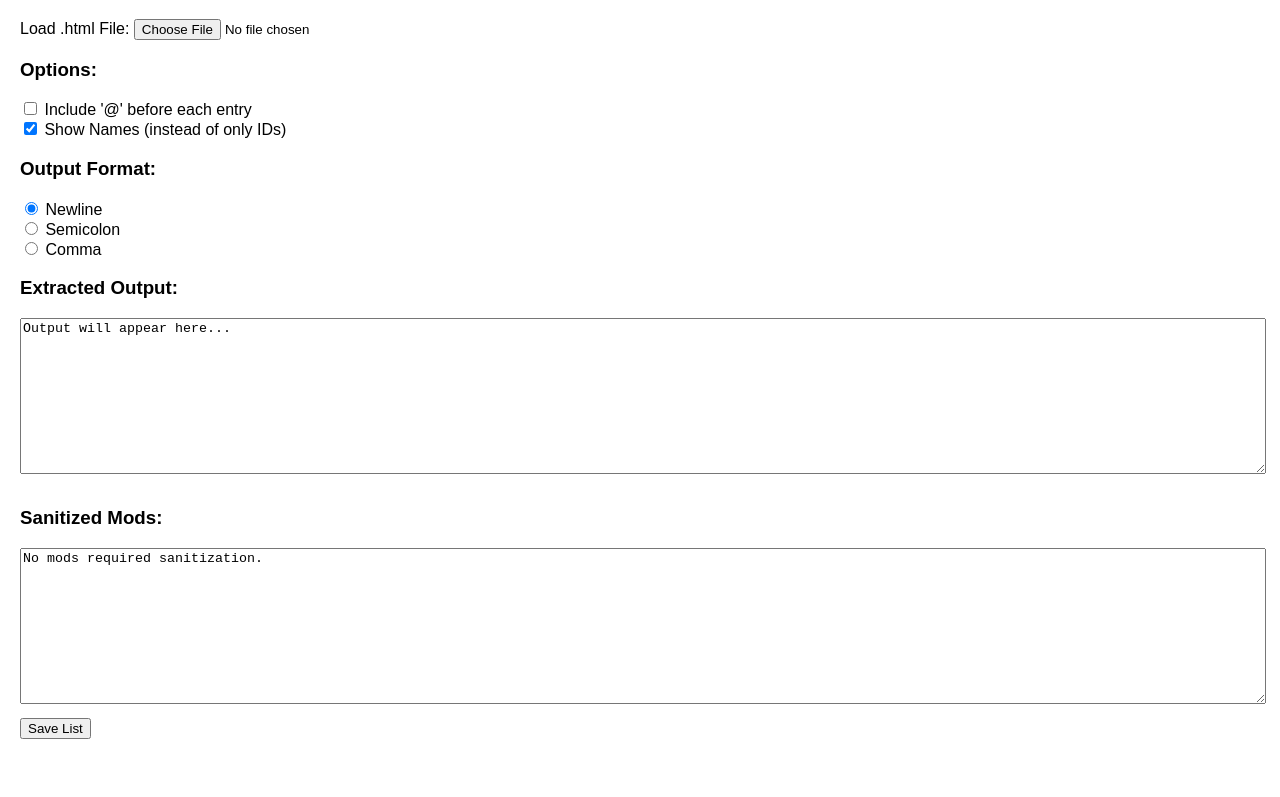
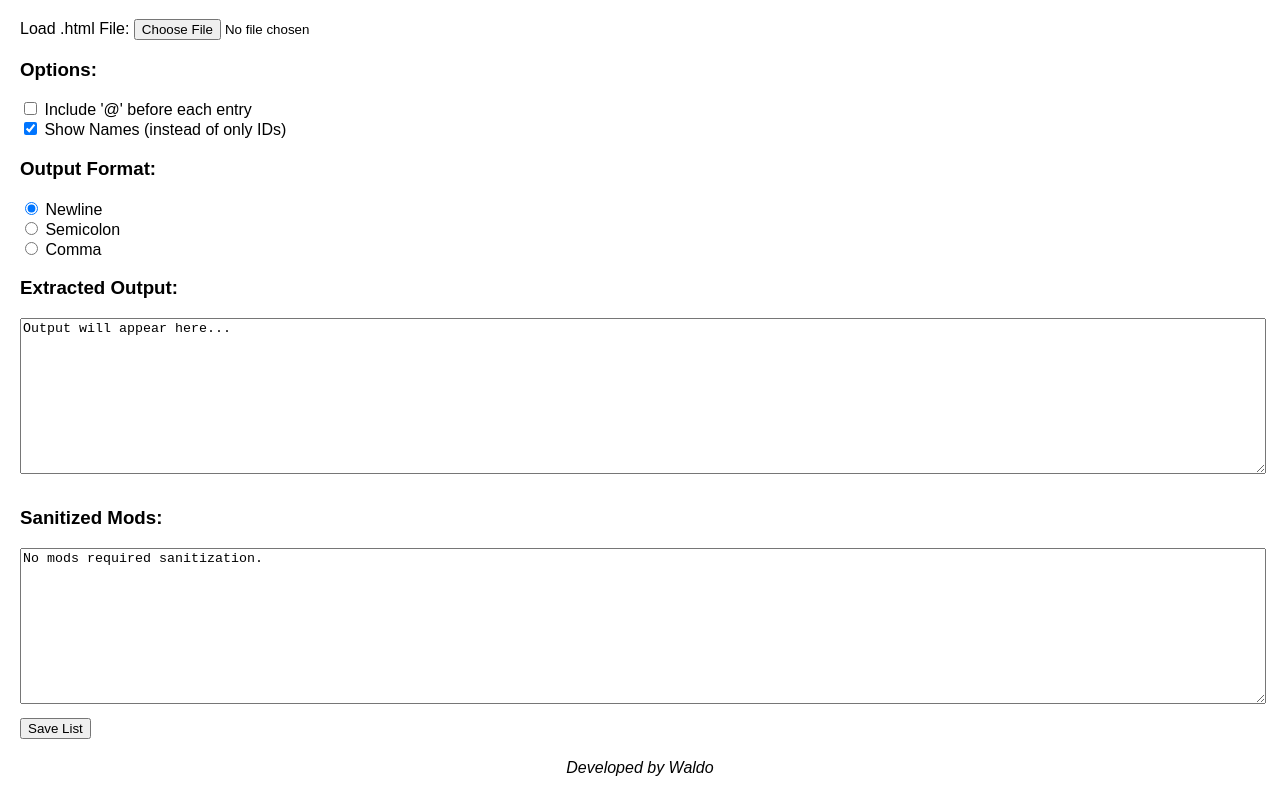
Before and after one commit to AdamWaldie/Arma3ModstingGenerator, a plain HTML site: page Index.html in a window 1280 px wide. Shown: the part 61-858 px from the top of the page. Before the commit the page ends 820 px from the top, so only its background shows below. Drawn offline with Linux system fonts and the light colour scheme.

Commit message:
Update Index.html

```diff
--- a/Index.html
+++ b/Index.html
@@ -16,6 +16,11 @@
         }
         .hidden {
             display: none;
+        }
+        .signature {
+            margin-top: 20px;
+            font-style: italic;
+            text-align: center;
         }
     </style>
 </head>
@@ -41,6 +46,8 @@
     <textarea id="sanitizedMods" readonly>No mods required sanitization.</textarea>
 
     <button onclick="downloadOutput()">Save List</button>
+
+    <div class="signature">Developed by Waldo</div>
 
     <script>
         let extractedData = [];
```
